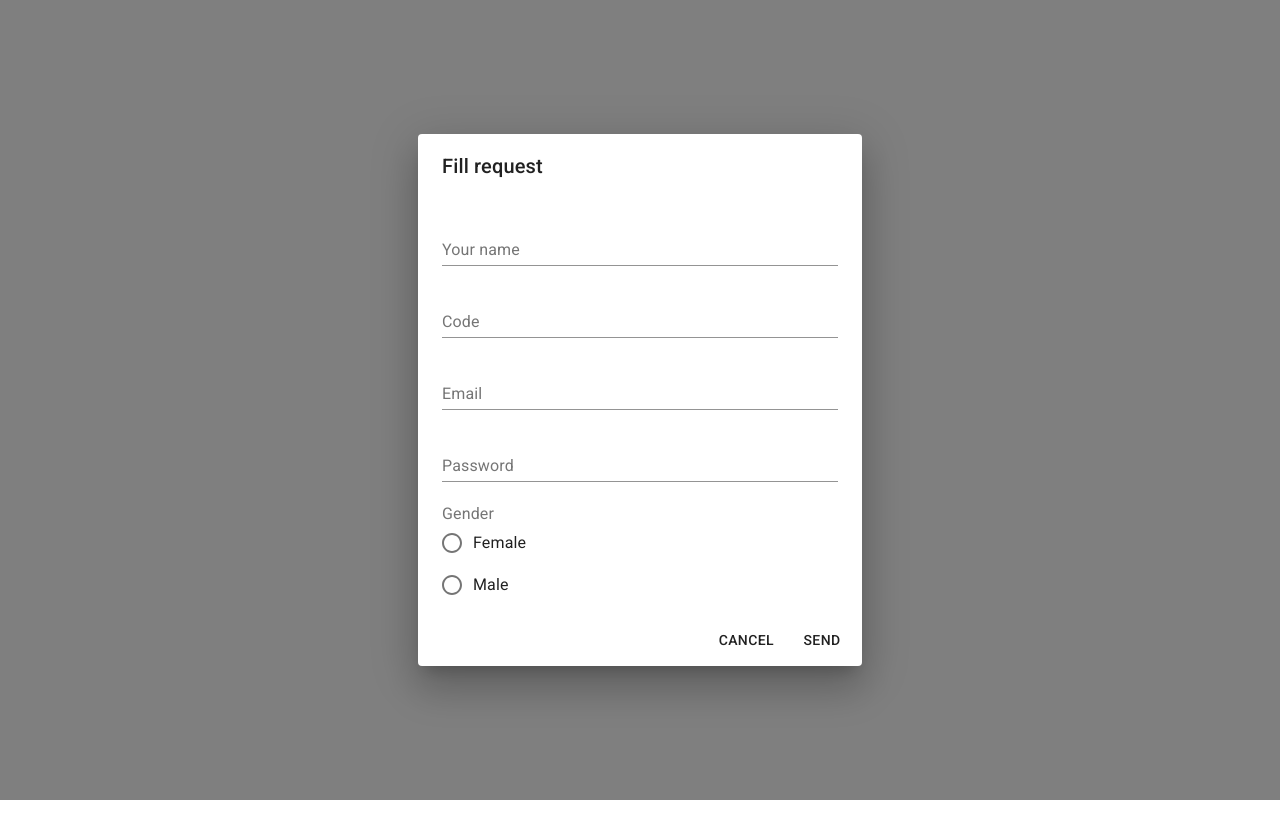
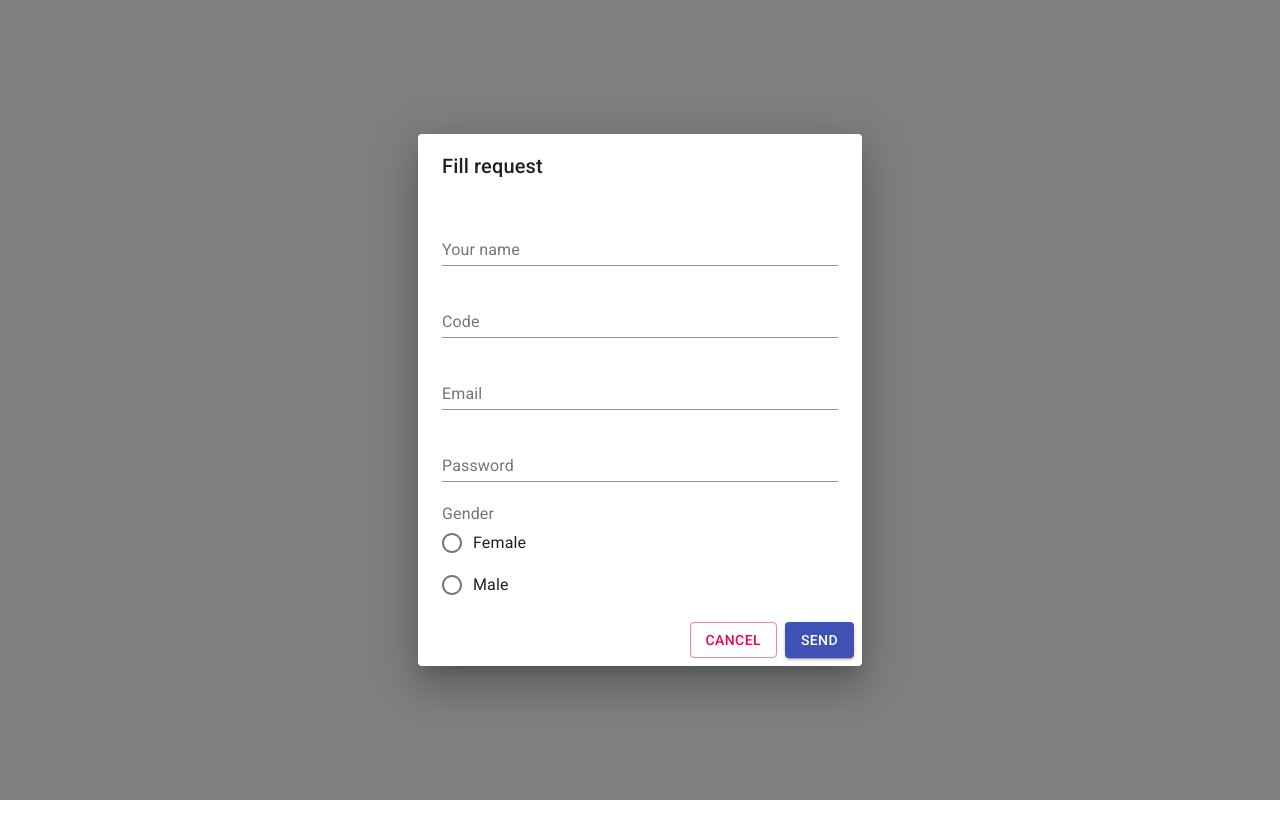
Before and after one commit to sarrietav-dev/votapp, a React (Create React App) app: page /login in a window 1280 px wide. Both pictures are taken after a click on the button "REQUEST ACCESS". Built offline with nearby package versions, Linux system fonts and the light colour scheme.

Commit message:
style(register dialog): modify style of the cancel and send buttons

```diff
--- a/src/components/login/RegisterDialog.jsx
+++ b/src/components/login/RegisterDialog.jsx
@@ -113,8 +113,12 @@ const RegisterDialog = () => {
           </Grid>
         </DialogContent>
         <DialogActions>
-          <Button onClick={handleCancel}>Cancel</Button>
-          <Button type="submit">Send</Button>
+          <Button onClick={handleCancel} color="secondary" variant="outlined">
+            Cancel
+          </Button>
+          <Button type="submit" color="primary" variant="contained">
+            Send
+          </Button>
         </DialogActions>
       </form>
     </Dialog>
```
